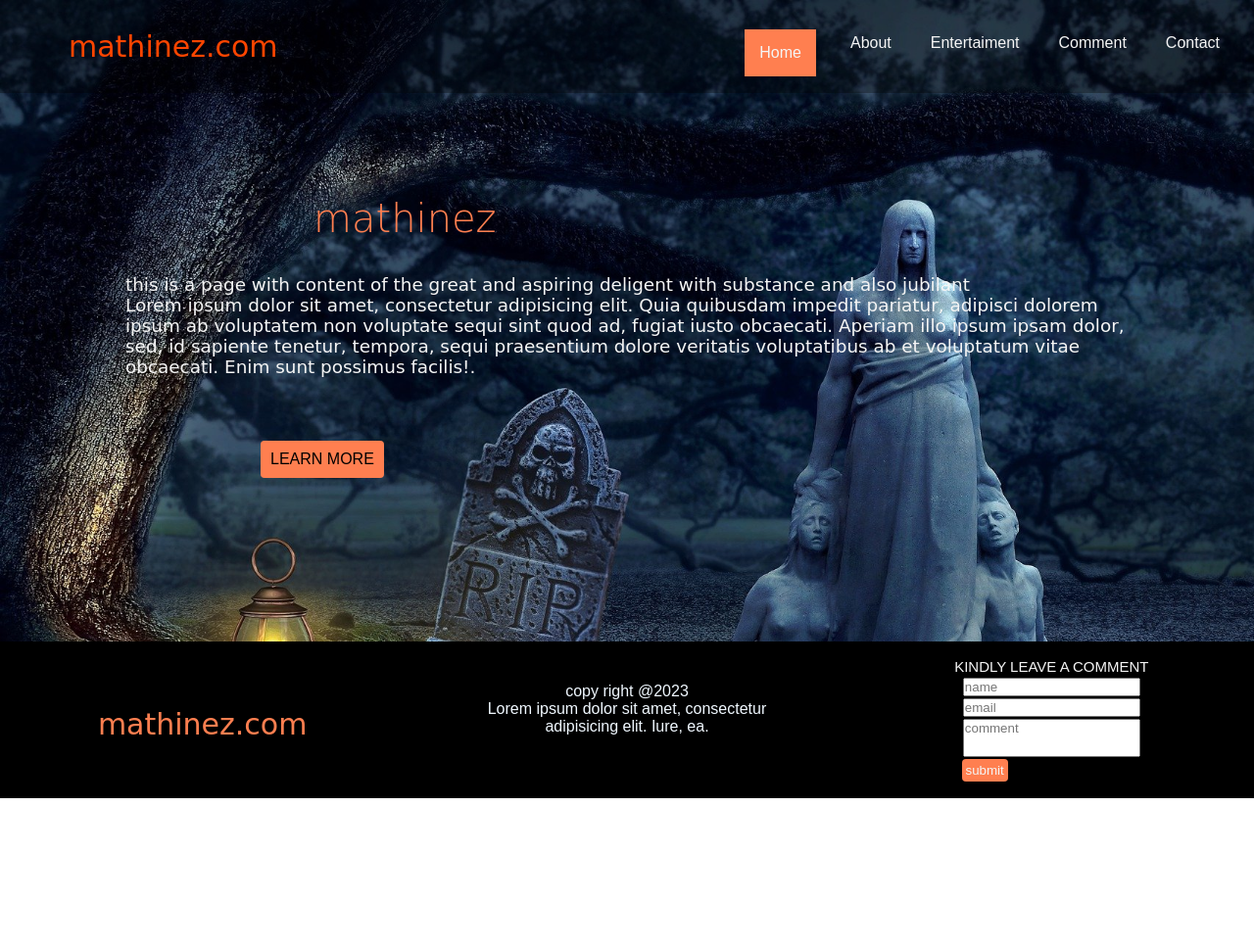
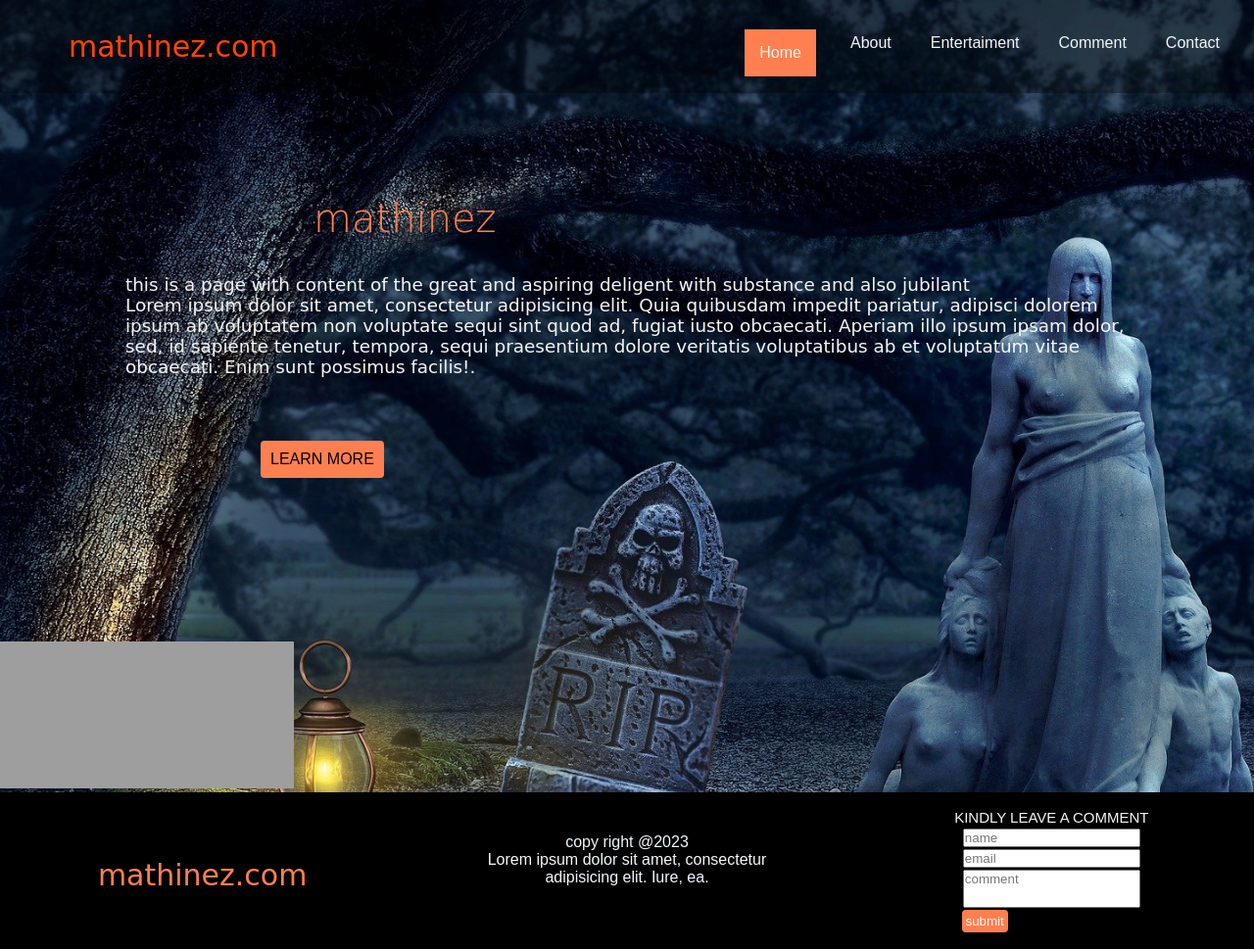
Before and after one commit to mathinez94/portfolio, a plain HTML site: page index.html in a window 1280 px wide. Shown: the top 969 px of the page at 98% size. Before the commit the page ends 815 px from the top, so only its background shows below. Drawn offline with Linux system fonts and the light colour scheme; grey boxes are pictures that could not be loaded.

Commit message:
added google maps

```diff
--- a/index.html
+++ b/index.html
@@ -25,6 +25,9 @@
       <p>this is a page with content of the great and aspiring deligent with substance and also jubilant <br>Lorem ipsum dolor sit amet, consectetur adipisicing elit. Quia quibusdam impedit pariatur, adipisci dolorem ipsum ab voluptatem non voluptate sequi sint quod ad, fugiat iusto obcaecati. Aperiam illo ipsum ipsam dolor, sed, id sapiente tenetur, tempora, sequi praesentium dolore veritatis voluptatibus ab et voluptatum vitae obcaecati. Enim sunt possimus facilis!.</p>
       <div class="button"><a href="">learn more</a></div>
   </div>
+  <section>
+    <iframe src="https://www.google.com/maps/embed?pb=!1m18!1m12!1m3!1d3963.500077574274!2d3.336455117443848!3d6.584586899999995!2m3!1f0!2f0!3f0!3m2!1i1024!2i768!4f13.1!3m3!1m2!1s0x0%3A0x752774cb5d5b9aa7!2sTeleport%20Travel!5e0!3m2!1sen!2sng!4v1666949019722!5m2!1sen!2sng"  style="border:0;" allowfullscreen="" loading="lazy" referrerpolicy="no-referrer-when-downgrade"></iframe>
+  </section>
  <!--CONTENT-->
 
  <footer>
```
